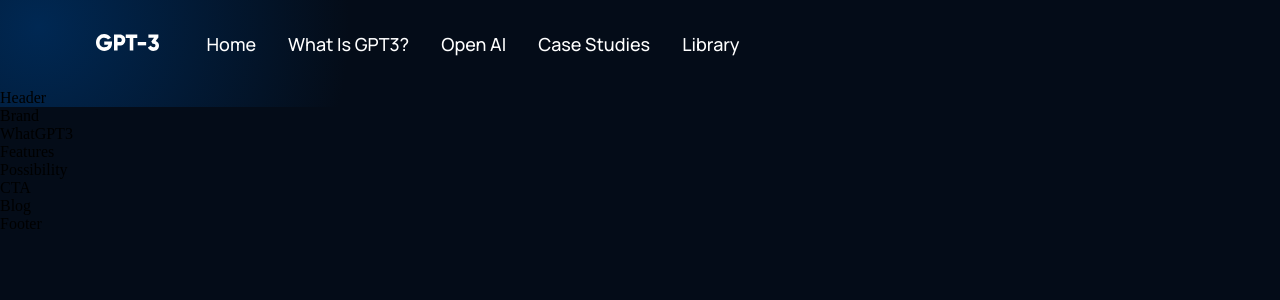
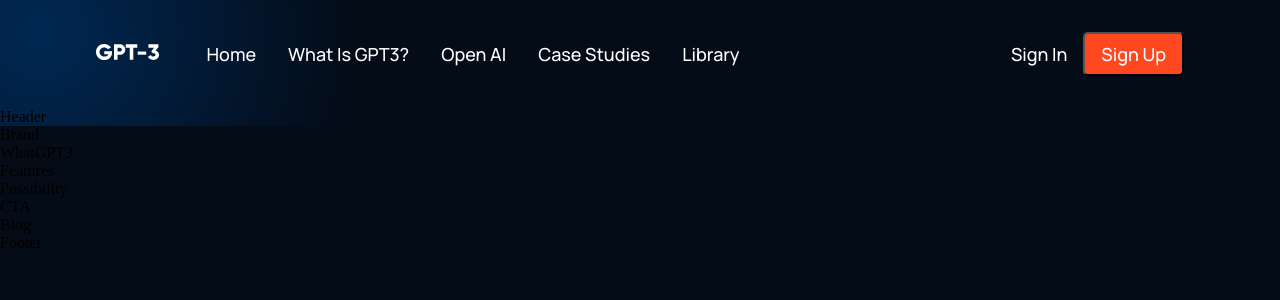
Before and after one commit to Alca0004/gpt3_aah, a React (Create React App) app: page / in a window 1280 px wide. Shown: the top 300 px of the page. Built offline with nearby package versions, Linux system fonts and the light colour scheme.

Commit message:
Styling navbar

```diff
--- a/src/components/navbar/Navbar.jsx
+++ b/src/components/navbar/Navbar.jsx
@@ -18,6 +18,10 @@
                     <p><a href="#blog">Library</a></p>
                 </div>
             </div>
+            <div className='gpt3__navbar-sign'>
+                <p>Sign In</p>
+                <button type="button">Sign Up</button>
+            </div>
         </div>
     )
 }
--- a/src/components/navbar/navbar.css
+++ b/src/components/navbar/navbar.css
@@ -40,7 +40,6 @@
   font-size: 18px;
   line-height: 25px;
   text-transform: capitalize;
-
   font-size: 18px;
   font-family: Manrope;
   font-style: normal;
@@ -50,3 +49,15 @@
   margin: 0 1rem;
   cursor: pointer;
 }
+
+.gpt3__navbar-sign button,
+.gpt3__navbar-menu_container button {
+  padding: 0.5rem 1rem;
+  color: #fff;
+  background-color: #ff4820;
+  font-family: var(--font-family);
+  font-weight: 500;
+  font-size: 18px;
+  line-height: normal;
+  border-radius: 5px;
+}
```
